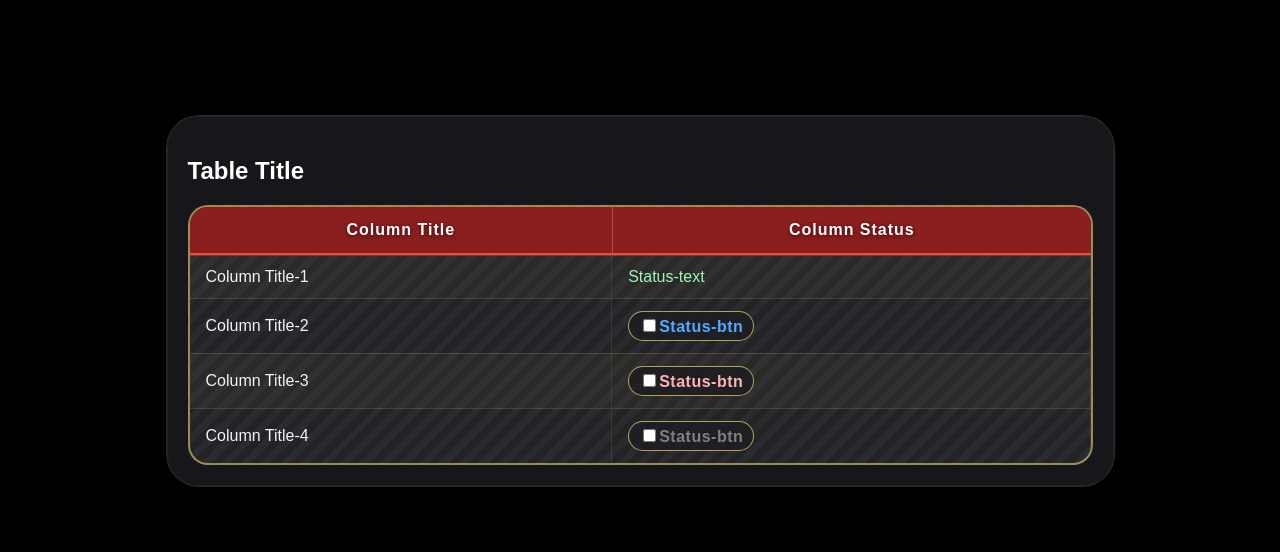
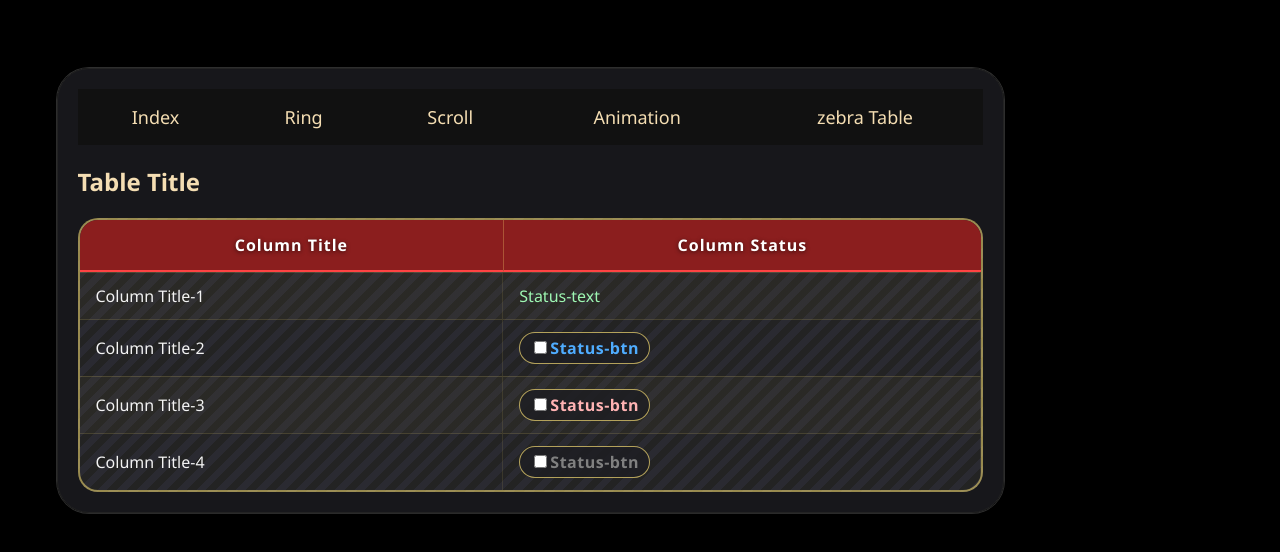
Before and after one commit to arcoshin/my-static-demo, a plain HTML site: page public/pages/table/zebra/zebra-table.html in a window 1280 px wide. Drawn offline with Linux system fonts and the light colour scheme.

Commit message:
update zebra-table(looks like carbon)

```diff
--- a/public/pages/table/zebra/zebra-table.html
+++ b/public/pages/table/zebra/zebra-table.html
@@ -2,8 +2,7 @@
 <html lang="zh-Hant">
 <head>
     <meta charset="UTF-8">
-    <meta name="viewport" content="width=device-width,initial-scale=1.0">
-    <title>Table Example</title>
+    <script src="../../../js/header.js"></script>
     <style>
         body {
             background-color: #000000;
@@ -104,13 +103,12 @@
             border-bottom: 2px solid #ff4343;
             text-shadow: 0 1px 4px rgba(0, 0, 0, 0.6);
         }
-
-
     </style>
 </head>
 <body>
 
 <div class="content-box">
+    <div id="header"></div>
     <h2>Table Title</h2>
     <table class="table-main">
         <thead>
```
Also changed, not shown: firebase.json.
